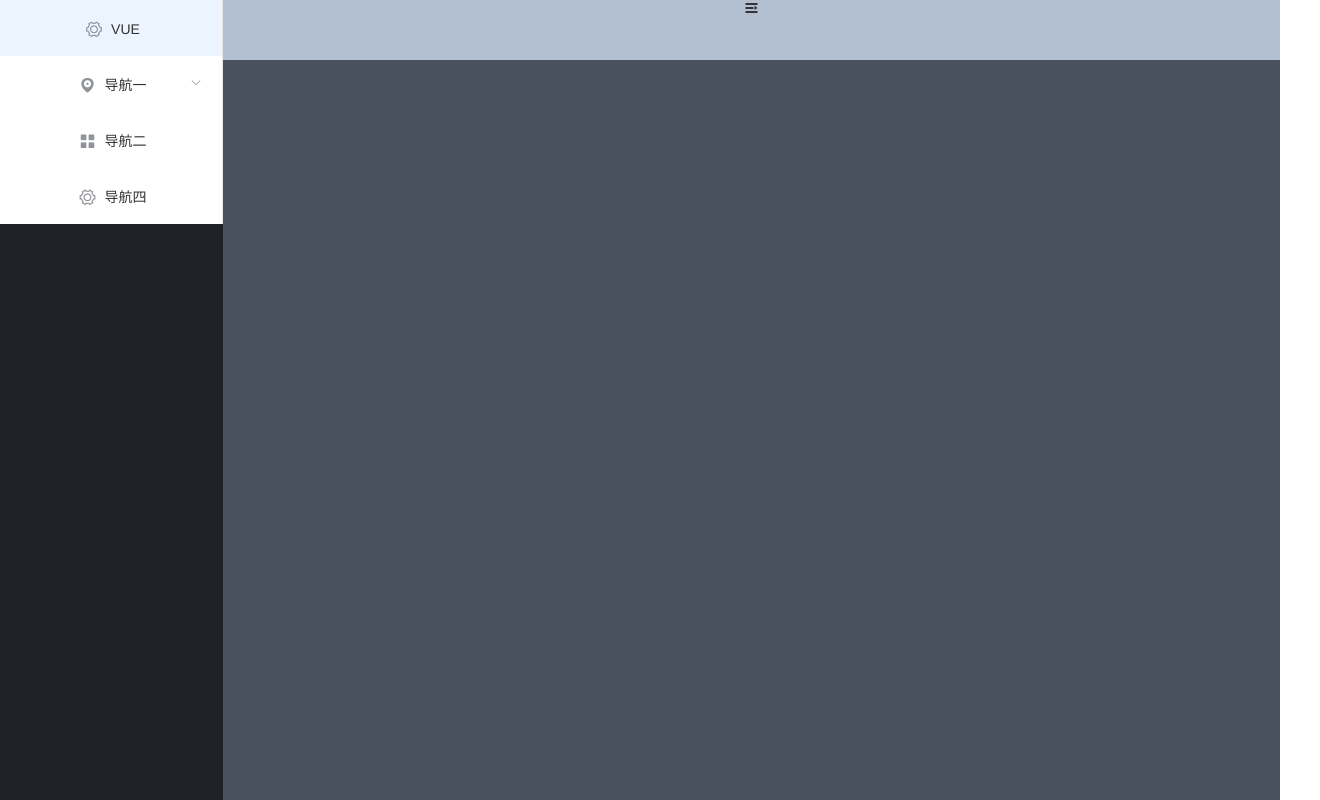
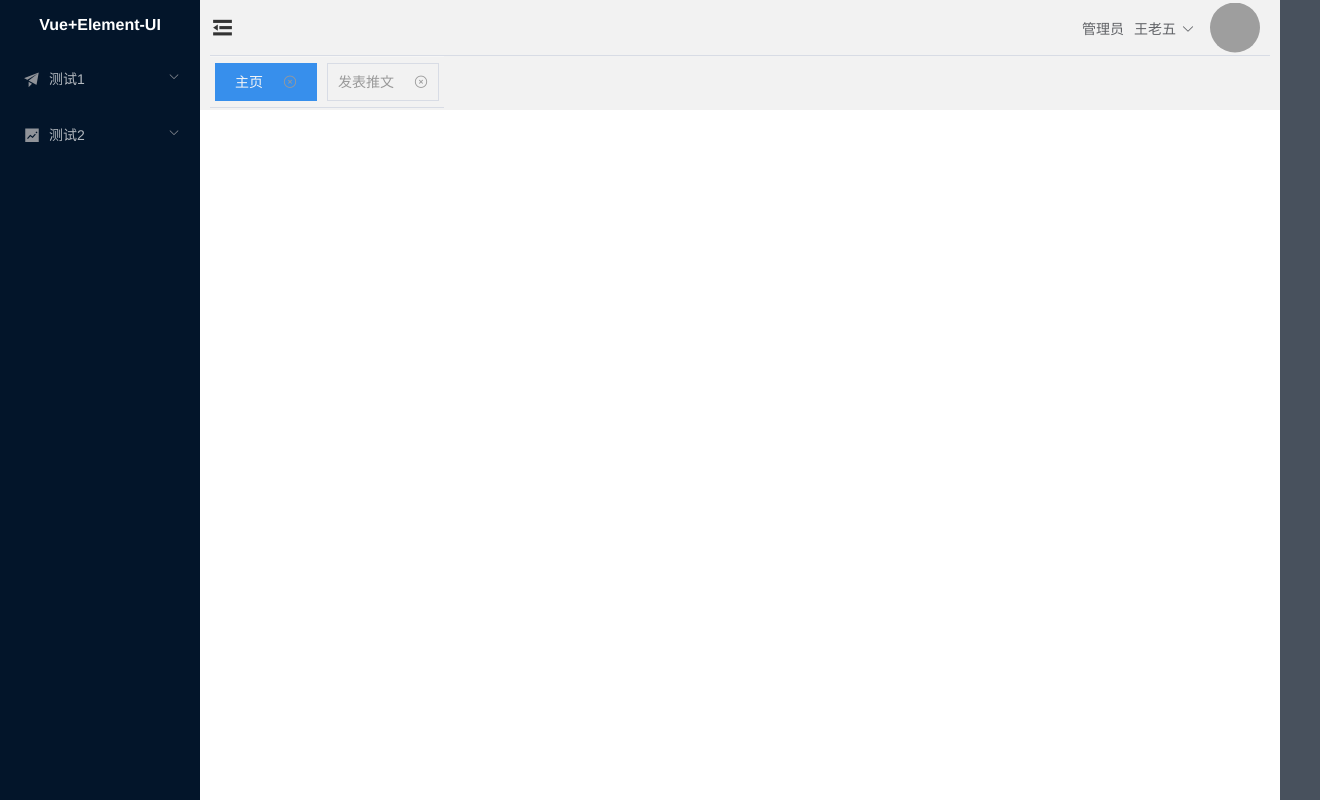
Before and after one commit to YQINGY/vue-admin-template, a Vue app: page / in a window 1280 px wide. Shown: the whole page, 1320 px wide, since content can reach past the window. Built offline with nearby package versions, Linux system fonts and the light colour scheme; grey boxes are pictures that could not be loaded.

Commit message:
功能持续更新中

```diff
--- a/src/main.js
+++ b/src/main.js
@@ -8,7 +8,7 @@ import ElementUI from "element-ui"
 import App from './App.vue'
 import router from './router'
 import store from './store'
-import NProgress from "nprogress"
+// import NProgress from "nprogress"
 
 import "nprogress/nprogress.css"
 import "element-ui/lib/theme-chalk/index.css"
--- a/src/store/index.js
+++ b/src/store/index.js
@@ -9,15 +9,29 @@ import { getUserInfo, setUserInfo, removeUserInfo } from '@/utils/auth'
 
 Vue.use(Vuex)
 
-export default new Vuex.Store({
+const store = new Vuex.Store({
     state: {
-        userInfo: getUserInfo()
+        userInfo: getUserInfo() || null,
+        isCollapse: false,
+        logoShow: false,
     },
     mutations: {
         SET_USERINFO: (state, userInfo) => {
             state.userInfo = userInfo
         },
+        SET_COLLAPSE(state, isCollapse) {
+            state.isCollapse = !state.isCollapse
+            if (state.logoShow) {
+                setTimeout(function() {
+                    state.logoShow = false
+                }, 300)
+            } else {
+                state.logoShow = true
+            }
+        }
     },
     actions: {},
     modules: {}
 })
+
+export default store
--- a/src/views/layout/Aside.vue
+++ b/src/views/layout/Aside.vue
@@ -1,18 +1,109 @@
 <!--
  * @Autor: yqy
- * @Date: 2022-08-02 00:13:59
- * @LastEditTime: 2022-08-02 00:14:30
+ * @Date: 2022-08-02 08:58:59
+ * @LastEditTime: 2022-08-02 15:14:05
 -->
 <template>
-
+  <el-aside width="auto">
+    <div class="logo-name">
+      <p v-if="$store.state.logoShow"><i class="el-icon-platform-eleme"></i></p>
+      <p v-else>Vue+Element-UI</p>
+    </div>
+    <el-menu
+      :default-active="$route.path"
+      class="el-menu-vertical"
+      background-color="#03152A"
+      text-color="rgba(255,255,255,.7)"
+      :collapse="$store.state.isCollapse"
+      @select="selectmenu"
+      :collapse-transition="true"
+    >
+      <el-submenu index="1">
+        <template slot="title">
+          <i class="el-icon-s-promotion"></i>
+          <span slot="title">测试1</span>
+        </template>
+        <el-menu-item-group>
+          <el-menu-item index="1-1">
+            <i class="el-icon-s-promotion"></i>选项1</el-menu-item
+          >
+          <el-menu-item index="1-2">
+            <i class="el-icon-s-promotion"></i>选项2</el-menu-item
+          >
+        </el-menu-item-group>
+      </el-submenu>
+      <el-submenu index="2">
+        <template slot="title">
+          <i class="el-icon-s-marketing"></i>
+          <span slot="title">测试2</span>
+        </template>
+        <el-menu-item-group>
+          <el-menu-item index="2-1">
+            <i class="el-icon-s-promotion"></i>选项3</el-menu-item
+          >
+        </el-menu-item-group>
+      </el-submenu>
+    </el-menu>
+  </el-aside>
 </template>
 
 <script>
 export default {
-
-}
+  name: "layoutAside",
+  data() {
+    return {};
+  },
+  watch: {
+    // 监听浏览器直接输入路由，将此路由添加到tabnavBox
+    "$route.path": function (val) {
+      this.selectmenu(val);
+    },
+  },
+  methods: {
+    selectmenu(key) {
+      console.log(key);
+      // 如果不使用 elemenUI 菜单的 vue-router 的模式将用以下方式进行页面跳转 el-menu的router设置为false
+      // this.$router.push(indexpath.join("/"))
+      // let router = this.$store.getters.routers;
+      // let name = "";
+      // let navTitle = function (path, routerARR) {
+      //   for (let i = 0; i < routerARR.length; i++) {
+      //     if (routerARR[i].children.length > 0 || routerARR[i].path === path) {
+      //       if (
+      //         routerARR[i].path === path &&
+      //         routerARR[i].children.length < 1
+      //       ) {
+      //         name = routerARR[i].name;
+      //         break;
+      //       }
+      //       navTitle(path, routerARR[i].children);
+      //     }
+      //   }
+      //   return name;
+      // };
+      // this.$store.dispatch("addTab", {
+      //   title: navTitle(key, router),
+      //   path: key,
+      // });
+    },
+  },
+};
 </script>
 
-<style>
-
+<style scoped>
+.logo-name {
+  width: auto;
+  color: #fff;
+  font-weight: bold;
+}
+.el-menu-vertical:not(.el-menu--collapse) {
+  width: 200px;
+  overflow: hidden;
+}
+.el-menu {
+  border: 0;
+}
+::v-deep .el-submenu__title {
+  text-align: left;
+}
 </style>
--- /dev/null
+++ b/src/views/layout/Header.vue
@@ -0,0 +1,165 @@
+<!--
+ * @Autor: yqy
+ * @Date: 2022-08-02 08:58:59
+ * @LastEditTime: 2022-08-02 17:52:48
+-->
+<template>
+  <el-header height="110px">
+    <div class="header-content">
+      <div class="header-left">
+        <i
+          :class="[
+            $store.state.isCollapse ? 'el-icon-s-unfold' : 'el-icon-s-fold',
+          ]"
+          @click="$store.commit('SET_COLLAPSE')"
+        ></i>
+      </div>
+      <div>
+        <p>管理员</p>
+        <p>
+          <el-dropdown>
+            <span class="el-dropdown-link">
+              王老五<i class="el-icon-arrow-down el-icon--right"></i>
+            </span>
+            <el-dropdown-menu slot="dropdown">
+              <el-dropdown-item>用户信息</el-dropdown-item>
+              <el-dropdown-item>修改密码</el-dropdown-item>
+              <el-dropdown-item>退出登录</el-dropdown-item>
+            </el-dropdown-menu>
+          </el-dropdown>
+        </p>
+        <img
+          class="user-logo"
+          src="https://xuxuxu-ni.github.io/vue-xuAdmin/dist/static/images/icon.jpg"
+          alt="用户头像"
+        />
+      </div>
+    </div>
+    <div class="header-right">
+      <div
+        :class="num == index ? 'active-tab' : 'default-tab'"
+        v-for="(item, index) in routerList"
+        :key="index"
+      >
+        <span @click="openMenu(item, index)">
+          <router-link :to="item.path">{{ item.title }}</router-link>
+        </span>
+        <i class="el-icon-circle-close" @click="removeTab(item.title)"></i>
+      </div>
+    </div>
+  </el-header>
+</template>
+
+<script>
+export default {
+  name: "layoutAside",
+  data() {
+    return {
+      isCollapse: false,
+      routerList: [
+        { title: "主页", path: "/home" },
+        { title: "发表推文", path: "/home" },
+      ],
+      num: 0,
+    };
+  },
+  watch: {},
+  methods: {
+    openMenu(item, index) {
+    //   if (index === 0) {
+    //     return false;
+    //   }
+      this.num = index
+      this.rightMenuShow = true;
+      this.$store.dispatch("openMenu", item);
+    },
+    removeTab(title) {
+      console.log(title);
+    },
+  },
+};
+</script>
+
+<style lang="scss" scoped>
+::v-deep .el-icon-s-fold,
+::v-deep .el-icon-s-unfold {
+  font-size: 25px;
+  line-height: 55px;
+}
+.header-content {
+  display: flex;
+  justify-content: space-between;
+  border-bottom: 1px solid #d8dce5;
+  div:last-child {
+    display: flex;
+    width: auto;
+    justify-content: space-around;
+    p {
+      padding: 3.5px 5px;
+      font-size: 14px;
+      color: #606266;
+    }
+    .user-logo {
+      display: block;
+      width: 50px;
+      height: 50px;
+      padding: 2.5px 10px;
+      border-radius: 50%;
+    }
+  }
+}
+.header-left {
+  width: auto;
+}
+.header-right {
+  display: flex;
+  justify-self: start;
+  width: auto;
+  height: 50px;
+  border-top: 1px solid #f6f6f6;
+  border-bottom: 1px solid #d8dce5;
+  .default-tab {
+    min-width: 80px;
+    height: 36px;
+    margin: 6px 5px;
+    padding: 0 10px;
+    line-height: 37px;
+    font-size: 14px;
+    text-align: center;
+    transition: all 0.5s;
+    border: 1px solid #d8dce5;
+  }
+  .active-tab {
+    min-width: 80px;
+    height: 36px;
+    margin: 6px 5px;
+    padding: 0 10px;
+    line-height: 37px;
+    font-size: 14px;
+    text-align: center;
+    transition: all 0.5s;
+    background: #378fec;
+    border: 1px solid #378fec;
+    a {
+      transition: all 0.5s;
+      font-weight: 400;
+      color: #f6f6f6;
+      text-decoration: none;
+    }
+  }
+  .el-icon-circle-close {
+    padding-left: 20px;
+    color: #999;
+  }
+  .el-icon-circle-close:hover {
+    transition: all 0.5s;
+    color: red;
+  }
+}
+.router-link-active,
+a {
+  font-weight: 400;
+  color: #999;
+  text-decoration: none;
+}
+</style>
--- a/src/views/layout/Layout.vue
+++ b/src/views/layout/Layout.vue
@@ -1,53 +1,16 @@
 <!--
  * @Autor: yqy
  * @Date: 2022-08-01 19:24:39
- * @LastEditTime: 2022-08-02 00:27:03
+ * @LastEditTime: 2022-08-02 16:01:40
 -->
 <template>
   <div class="home-vue">
     <el-container>
       <!-- 侧边栏 -->
-      <el-aside :style="{ width: isCollapse ? '63px' : '223px' }">
-        <el-menu
-          default-active="1-4-1"
-          class="el-menu-vertical-demo"
-          @open="handleOpen"
-          @close="handleClose"
-          :collapse="isCollapse"
-        >
-         <el-menu-item index="0">
-            <i class="el-icon-setting"></i>
-            <span slot="title">VUE</span>
-          </el-menu-item>
-          <el-submenu index="1">
-            <template slot="title">
-              <i class="el-icon-location"></i>
-              <span slot="title">导航一</span>
-            </template>
-            <el-menu-item-group>
-              <span slot="title">分组一</span>
-              <el-menu-item index="1-1">选项1</el-menu-item>
-              <el-menu-item index="1-2">选项2</el-menu-item>
-            </el-menu-item-group>
-          </el-submenu>
-          <el-menu-item index="2">
-            <i class="el-icon-menu"></i>
-            <span slot="title">导航二</span>
-          </el-menu-item>
-          <el-menu-item index="4">
-            <i class="el-icon-setting"></i>
-            <span slot="title">导航四</span>
-          </el-menu-item>
-        </el-menu>
-      </el-aside>
+      <layout-Aside></layout-Aside>
       <el-container>
         <!-- header 头部 -->
-        <el-header>
-          <i
-            :class="[isCollapse ? 'el-icon-s-fold' : 'el-icon-s-unfold']"
-            @click="isCollapse = !isCollapse"
-          ></i>
-        </el-header>
+        <layout-Header></layout-Header>
         <!-- 内容主体 -->
         <el-main>
           <transition name="main" mode="out-in">
@@ -60,12 +23,15 @@
 </template>
 
 <script>
+import layoutAside from "./Aside.vue";
+import layoutHeader from "./Header.vue";
 export default {
   data() {
     return {
       isCollapse: false,
     };
   },
+  components: { layoutAside, layoutHeader },
   methods: {
     handleOpen(key, keyPath) {
       console.log(key, keyPath);
@@ -79,21 +45,22 @@ export default {
 
 <style scoped>
 .home-vue {
+  position: relative;
   width: 100%;
   height: 100vh;
   color: #666;
 }
-.el-header {
+::v-deep .el-header {
   width: 100%;
   color: #333;
-  background-color: #b3c0d1;
+  padding: 0 10px;
+  background-color: #f2f2f2;
 }
-
 ::v-deep .el-aside {
   height: 100vh;
   overflow: auto;
   transition: width 0.3s;
-  background: #20222a;
+  background-color: #03152a;
 }
 ::v-deep .el-main {
   width: 100%;
```
Also changed, not shown: 1 other file (tests, documents, lock files or other folders).
